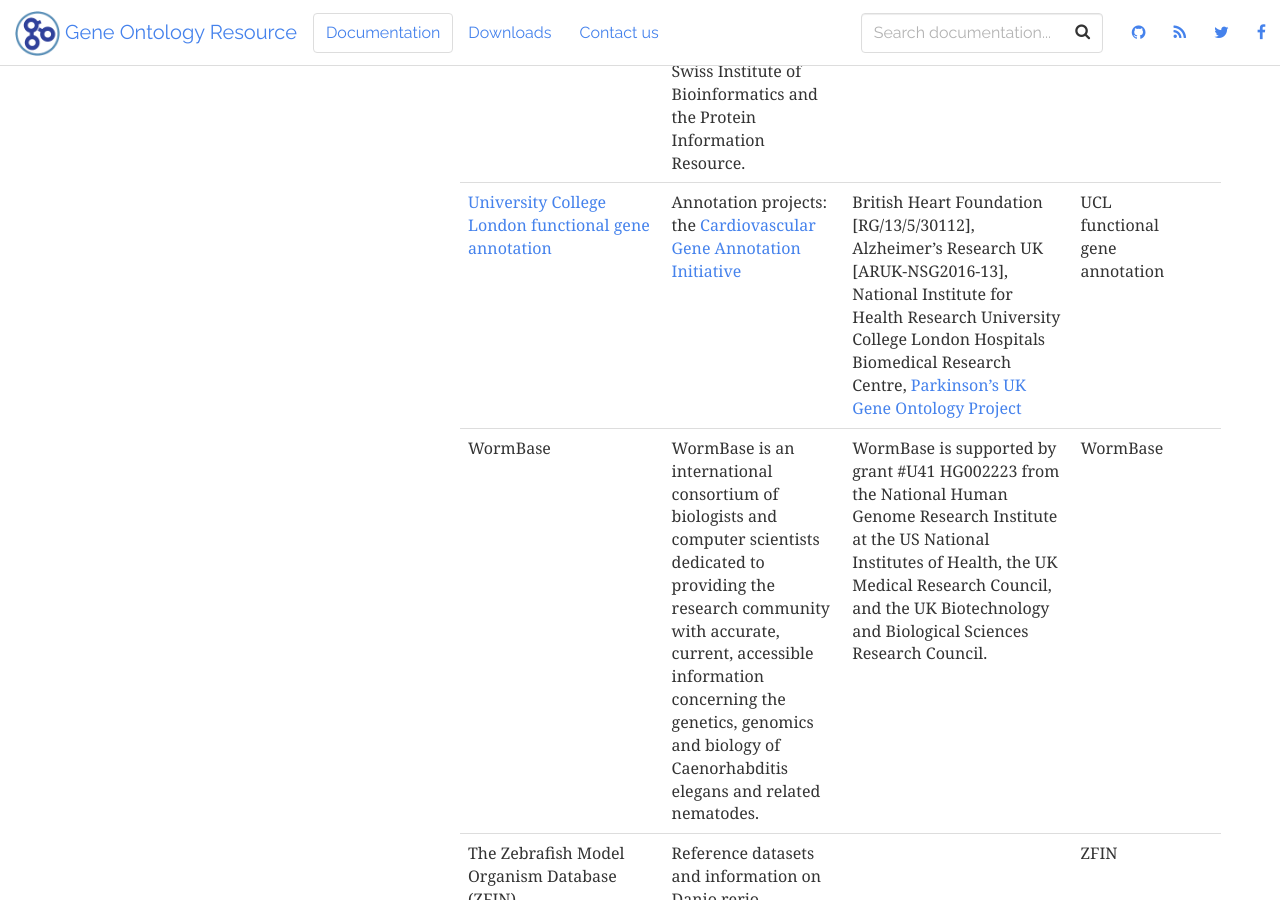
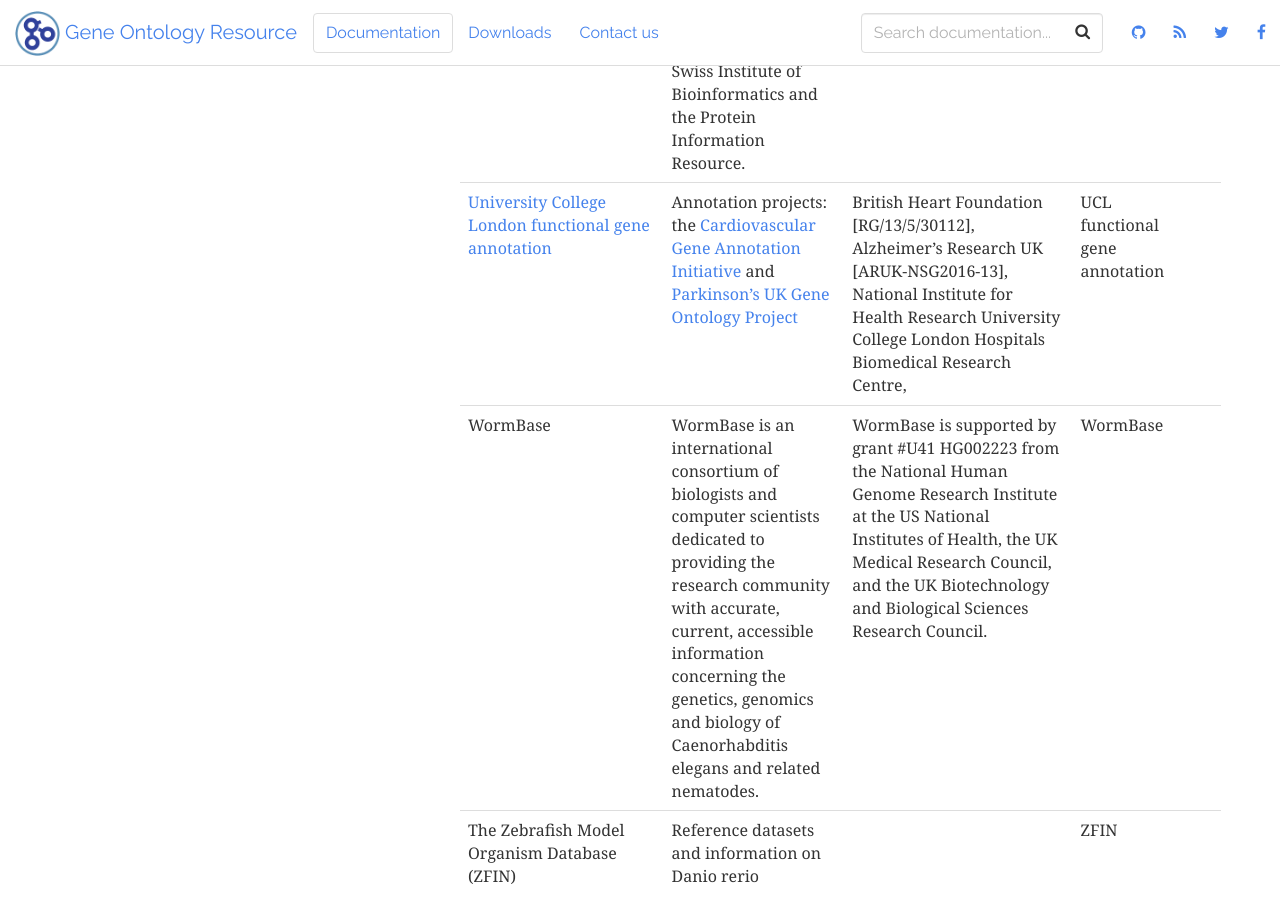
Before and after one commit to geneontology/geneontology.github.io, a Jekyll site: the page built from docs/_docs/go-consortium-contributors-list.md, in a window 1280 px wide and 900 px high, scrolled down 6285 px. Built offline with Jekyll 4.4.1, drawn with Linux system fonts in a browser that asks for light colours; nearby versions of some CDN libraries.

Commit message:
Update go-consortium-contributors-list.md

```diff
--- a/docs/_docs/go-consortium-contributors-list.md
+++ b/docs/_docs/go-consortium-contributors-list.md
@@ -42,7 +42,7 @@
 |SYSCILIA| 	The European project SYSCILIA is a systems biology approach to dissect cilia function and its disruption in human genetic disease. |	European Community's Seventh Framework Programme (FP7/2007-2013) under the Health Cooperation Programme. |	SYSCILIA|
 |Tetrahymena Genome Database (TGD)| 	Database of information about the Tetrahymena thermophila genome sequence determined at The Institute for Genomic Research (TIGR).| |	  	TGD|
 |UniProt-Gene Ontology Annotation (UniProt-GOA) |	Manual and electronic annotation of proteins in the UniProt Knowledgebase, carried out by a wide range of curation activities at the European Bioinformatics Institute, the SIB Swiss Institute of Bioinformatics and the Protein Information Resource. |	National Institutes of Health (NIH) [UniProt U41HG006104; GO U41HG002273]; British Heart Foundation [RG/13/5/30112] Parkinson's UK [G-1307] and EMBL core funds.| 	UniProt-GOA|
-|[University College London functional gene annotation](http://geneontology.org/external-project/cardiovascular-gene-annotation-initiative)| 	Annotation projects: the [Cardiovascular Gene Annotation Initiative](http://www.ucl.ac.uk/functional-gene-annotation/cardiovascular) |	British Heart Foundation [RG/13/5/30112], Alzheimer's Research UK [ARUK-NSG2016-13], National Institute for Health Research University College London Hospitals Biomedical Research Centre, [Parkinson’s UK Gene Ontology Project](http://www.ucl.ac.uk/functional-gene-annotation/neurological) 	|UCL functional gene annotation|
+|[University College London functional gene annotation](http://geneontology.org/external-project/cardiovascular-gene-annotation-initiative)| 	Annotation projects: the [Cardiovascular Gene Annotation Initiative](http://www.ucl.ac.uk/functional-gene-annotation/cardiovascular) and [Parkinson’s UK Gene Ontology Project](http://www.ucl.ac.uk/functional-gene-annotation/neurological)  |	British Heart Foundation [RG/13/5/30112], Alzheimer's Research UK [ARUK-NSG2016-13], National Institute for Health Research University College London Hospitals Biomedical Research Centre, 	|UCL functional gene annotation|
 |WormBase| 	WormBase is an international consortium of biologists and computer scientists dedicated to providing the research community with accurate, current, accessible information concerning the genetics, genomics and biology of Caenorhabditis elegans and related nematodes. |	WormBase is supported by grant #U41 HG002223 from the National Human Genome Research Institute at the US National Institutes of Health, the UK Medical Research Council, and the UK Biotechnology and Biological Sciences Research Council.| 	WormBase|
 |The Zebrafish Model Organism Database (ZFIN)| 	Reference datasets and information on Danio rerio |	|  	ZFIN|
 
```
